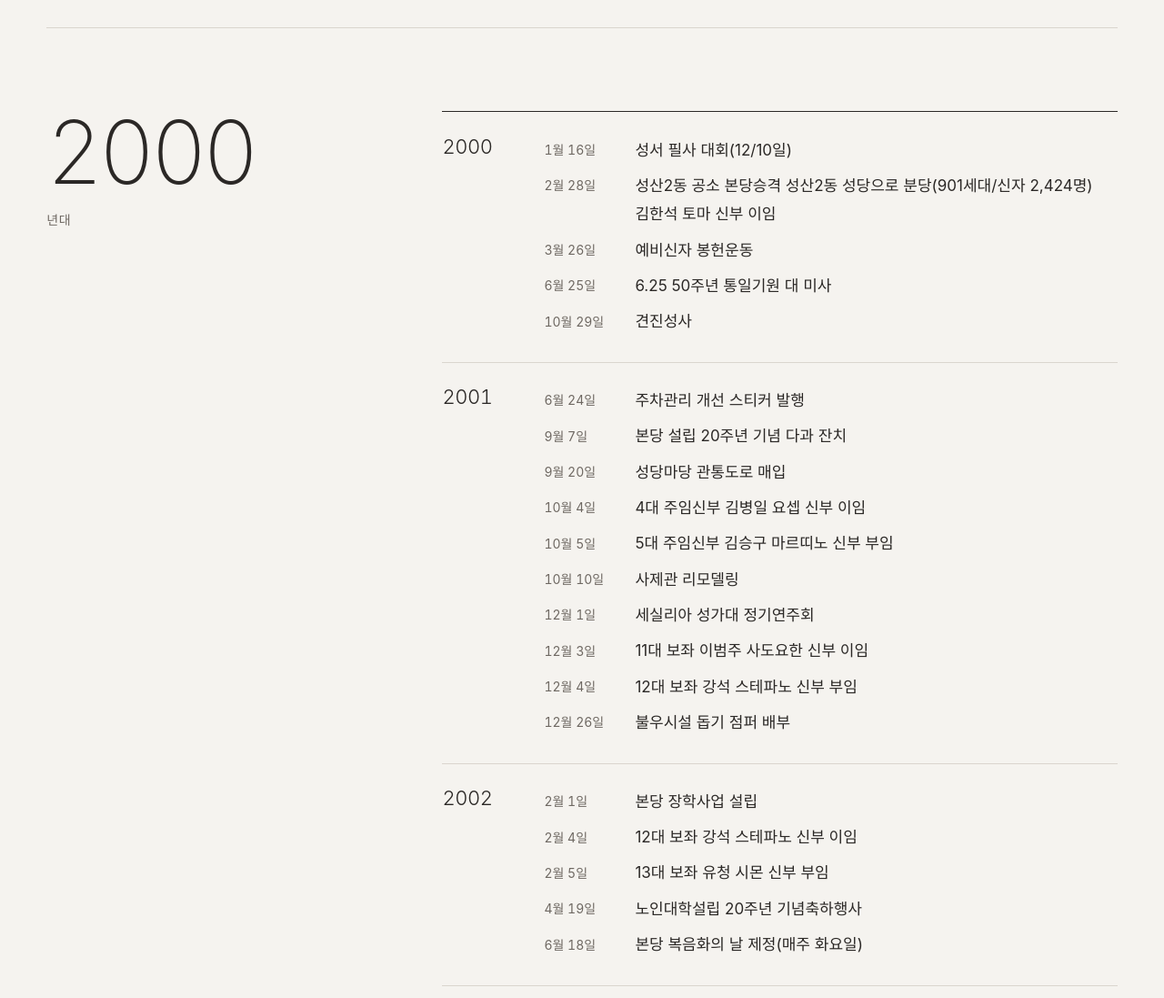
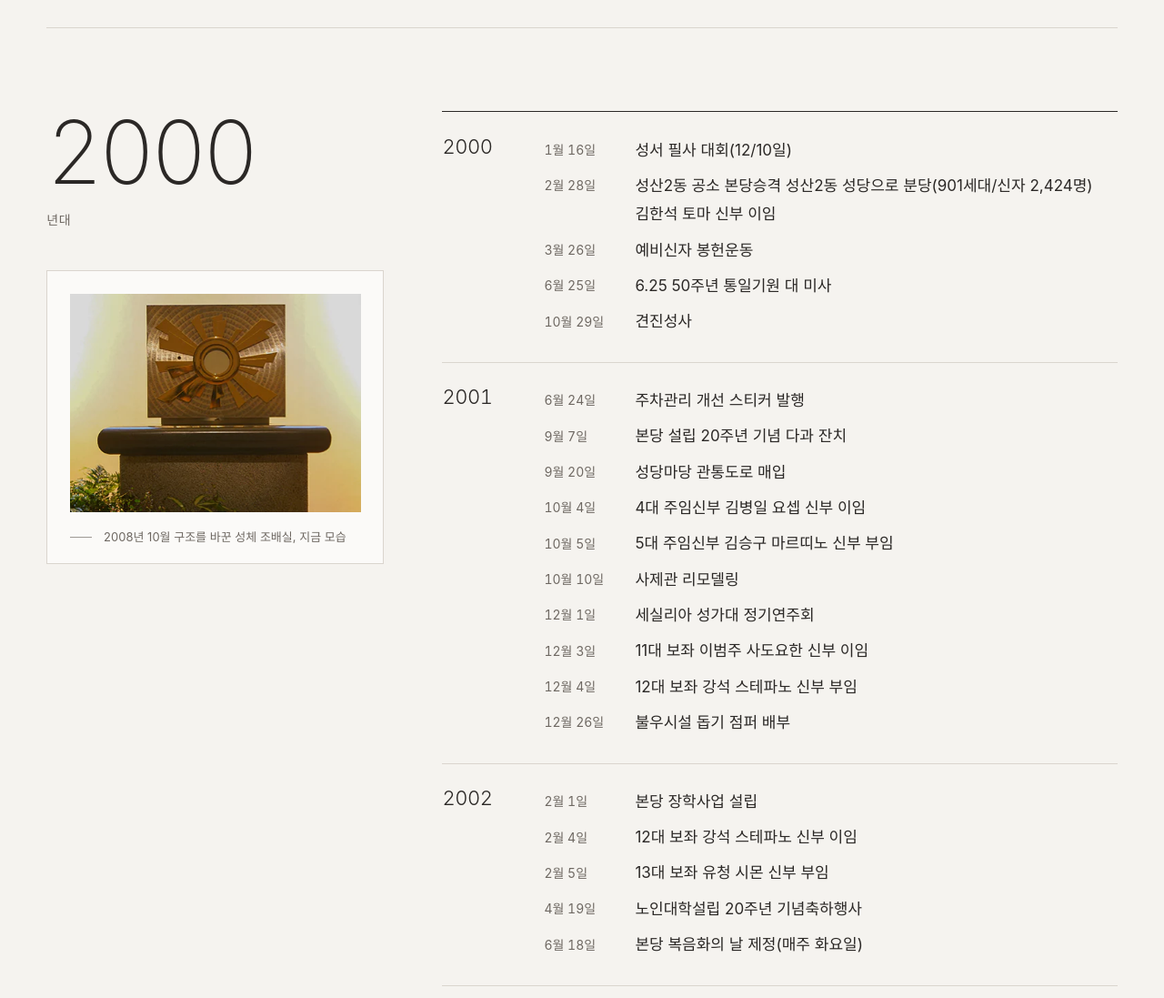
Before and after one commit to suhojang/seongsan-church-proto, a plain HTML site: page proto-9-history.html in a window 1280 px wide. Shown: the part 5440-6537 px from the top of the page at 91% size. Drawn offline with Linux system fonts and the light colour scheme; a web font is replaced by a local one.

Commit message:
고요: 본당 연혁 2000년대에 성체 조배실 사진
2008.10.14 「제대 및 성체 조배실 구조변경」과 이어, 원본 메인 배너의 성체조배실 사진
(원본 시설 및 상징물 페이지 썸네일과 같은 곳)을 잘라 media/photos/adoration-chapel.webp 로 넣었다.
이제 다섯 연대 모두 사진이 있다.

Co-Authored-By: Claude Opus 5.5 <noreply@anthropic.com>
Claude-Session: https://claude.ai/code/session_01KmZac8p7WCsiH1P3jUyybG

```diff
--- a/proto-9-history.html
+++ b/proto-9-history.html
@@ -506,7 +506,7 @@ document.documentElement.classList.add('js');
   };
   const iso = v => { const p = parts(v); return p ? [p[0], p[1] && two(p[1]), p[2] && two(p[2])].filter(Boolean).join('-') : ''; };
   const eras = (H.decades || []).filter(e => (e.items || []).length);
-  // 연대 사진: 사진에 보이는 것과 연혁에 적힌 일만 적는다(날짜는 연혁 데이터 그대로). 2000년대는 이어 둘 사진이 없어 비워 둔다
+  // 연대 사진: 사진에 보이는 것과 연혁에 적힌 일만 적는다(날짜는 연혁 데이터 그대로)
   const FIGS = {
     1980: { src: 'media/hero/nave-wide.webp', w: 1600, h: 960, focus: '50% 45%',
       alt: ['높은 곳에서 내려다본 성당 안. 붉은 벽돌 벽과 아치 창 아래 신자들이 기도하고 있다', 'The church interior seen from above, with the faithful praying beneath red brick walls and arched windows'],
@@ -514,6 +514,9 @@ document.documentElement.classList.add('js');
     1990: { src: 'media/photos/kids-family.webp', w: 1280, h: 960, focus: '40% 50%',
       alt: ['성당 마당 나무 사이에 선 성모상 앞에 어린이와 가족들이 모인 모습', 'Children and families gathered before the statue of Mary among the trees of the church courtyard'],
       cap: ['1989년과 1996년에 자리를 옮긴 성모동산, 지금 모습', 'The Marian garden, moved in 1989 and again in 1996, as it is today'] },
+    2000: { src: 'media/photos/adoration-chapel.webp', w: 427, h: 320, focus: '50% 40%',
+      alt: ['은은한 빛이 번지는 벽 앞, 돌 받침 위에 놓인 금빛 햇살 무늬 장식. 가운데에 둥근 창이 있다', 'A gold sunburst with a round window at its center, set on a stone pedestal before a softly lit wall'],
+      cap: ['2008년 10월 구조를 바꾼 성체 조배실, 지금 모습', 'The adoration chapel, rearranged in October 2008, as it is today'] },
     2010: { src: 'media/photos/altar-mass.webp', w: 427, h: 320, focus: '55% 40%',
       alt: ['부조 벽 앞 제대에서 두 신부님이 미사를 드리고, 신자들이 고개 숙여 기도하는 모습', 'Two priests celebrate Mass at the altar before the relief wall as the faithful bow their heads in prayer'],
       cap: ['2010년 「아름다운 성전만들기」로 리모델링한 대성전, 지금 모습', 'The main church, remodeled in 2010 in the “Beautiful Church” project, as it is today'] },
```
Also changed, not shown: media/photos/adoration-chapel.webp (added).
